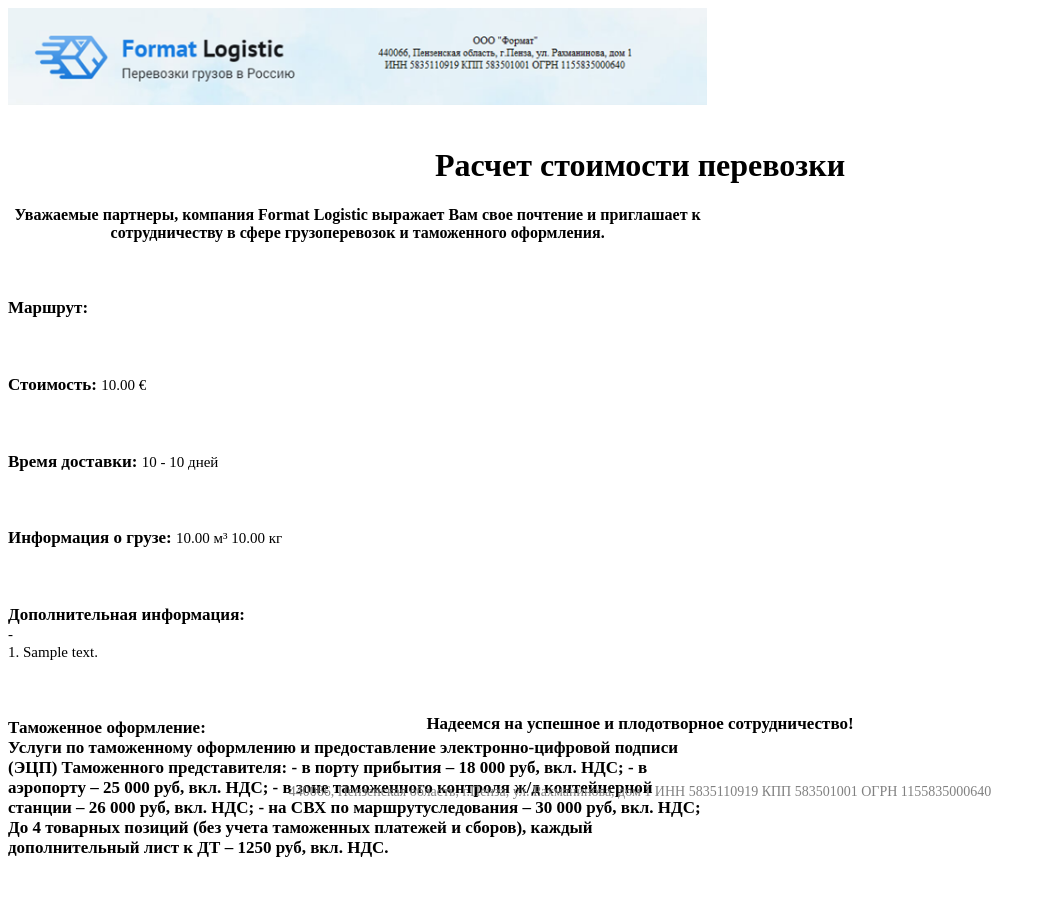
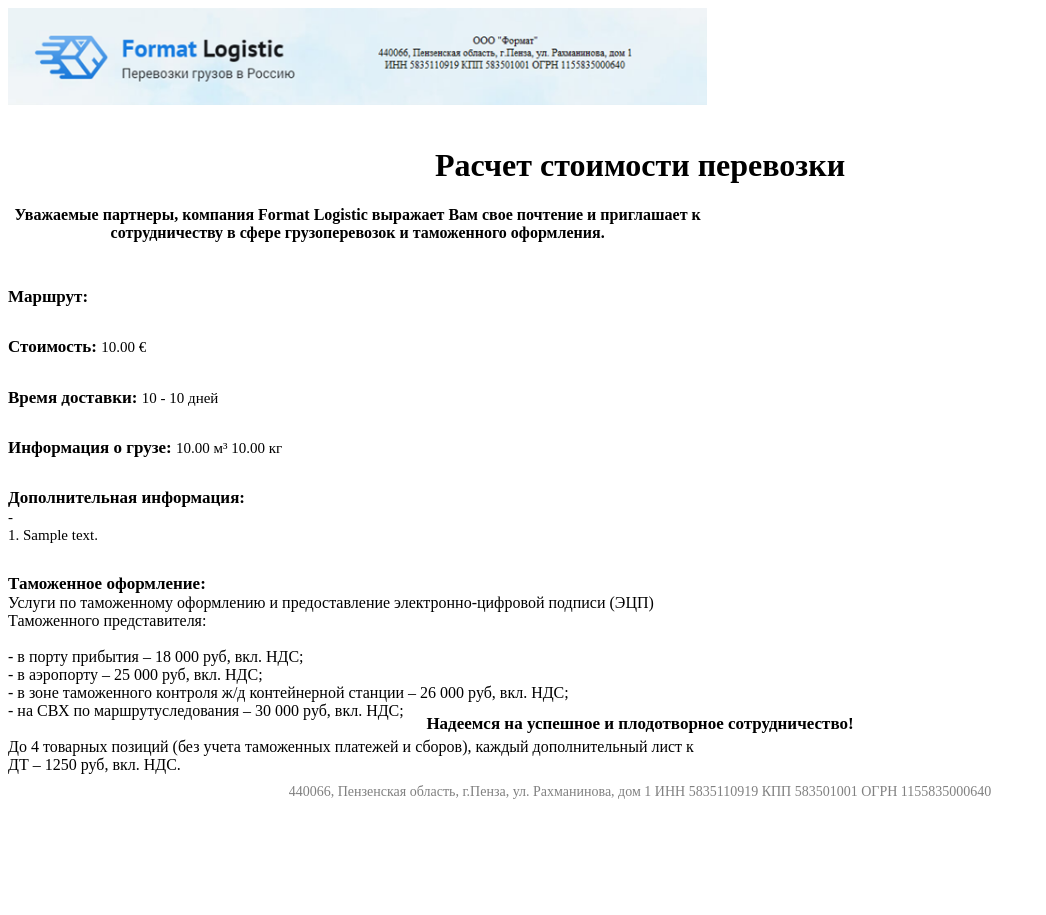
Before and after one commit to mnogoruk/fastcustoms, a Django app: template report/templates/report.html in a window 1280 px wide. Shown: the whole page, without its empty margins (0-1046 px from the left). After the commit the page ends 799 px from the top, so only its background shows below. Run offline with Django 3.2, Linux system fonts and the light colour scheme; tables that the repository leaves empty hold one stand-in row (values such as "Sample post"); the template is opened without the code that fills it: values that come from a table or form of the project are taken from there, most other values are stand-ins (such as "Sample title", 1, 10 or a date in 2020); parts of the project's set-up code (start-up, migrations or seed data) failed here and were passed over.

Commit message:
fix report tmplate

```diff
--- a/report/templates/report.html
+++ b/report/templates/report.html
@@ -41,8 +41,8 @@
     }
 
     .info-item {
-        margin-bottom: 15mm;
-        margin-top: 15mm;
+        margin-bottom: 8mm;
+        margin-top: 8mm;
     }
 
     .info-title {
@@ -144,21 +144,23 @@
             </div>
         {% endif %}
         <div class="info-item">
-            <span class="info-title">Таможенное оформление: {% if customs %}
+            <span class="info-title">Таможенное оформление: {% if customs %}</span>
                 <br>
-                Услуги по таможенному оформлению и предоставление электронно-цифровой подписи (ЭЦП) Таможенного
-                представителя:
-
-                - в порту прибытия – 18 000 руб, вкл. НДС;
-                - в аэропорту – 25 000 руб, вкл. НДC;
-                - в зоне таможенного контроля ж/д контейнерной станции – 26 000 руб, вкл. НДС;
-                - на СВХ по маршрутуследования – 30 000 руб, вкл. НДС;
-
-                До 4 товарных позиций (без учета таможенных платежей и сборов), каждый дополнительный лист к ДТ – 1250
-                руб, вкл. НДС.
+                <div>Услуги по таможенному оформлению и предоставление электронно-цифровой подписи (ЭЦП) Таможенного
+                    представителя:
+                </div>
+                <br/>
+                <div>- в порту прибытия – 18 000 руб, вкл. НДС;</div>
+                <div>- в аэропорту – 25 000 руб, вкл. НДC;</div>
+                <div>- в зоне таможенного контроля ж/д контейнерной станции – 26 000 руб, вкл. НДС;</div>
+                <div>- на СВХ по маршрутуследования – 30 000 руб, вкл. НДС;</div>
+                <br/>
+                <div>До 4 товарных позиций (без учета таможенных платежей и сборов), каждый дополнительный лист к ДТ –
+                    1250 руб, вкл. НДС.
+                </div>
             {% else %}
-                Нет
-            {% endif %}</span>
+                <span>Нет</span>
+            {% endif %}
         </div>
     </div>
     <footer>
```
